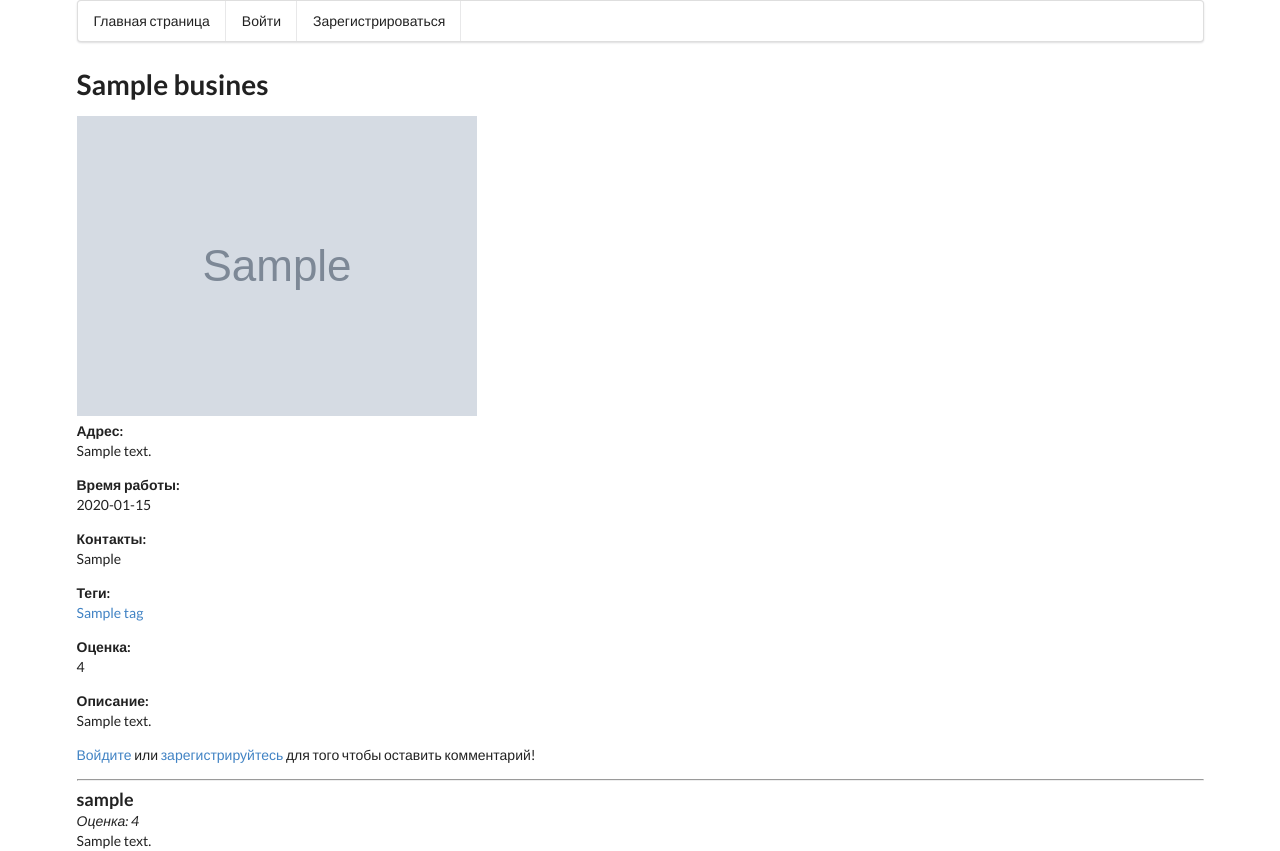
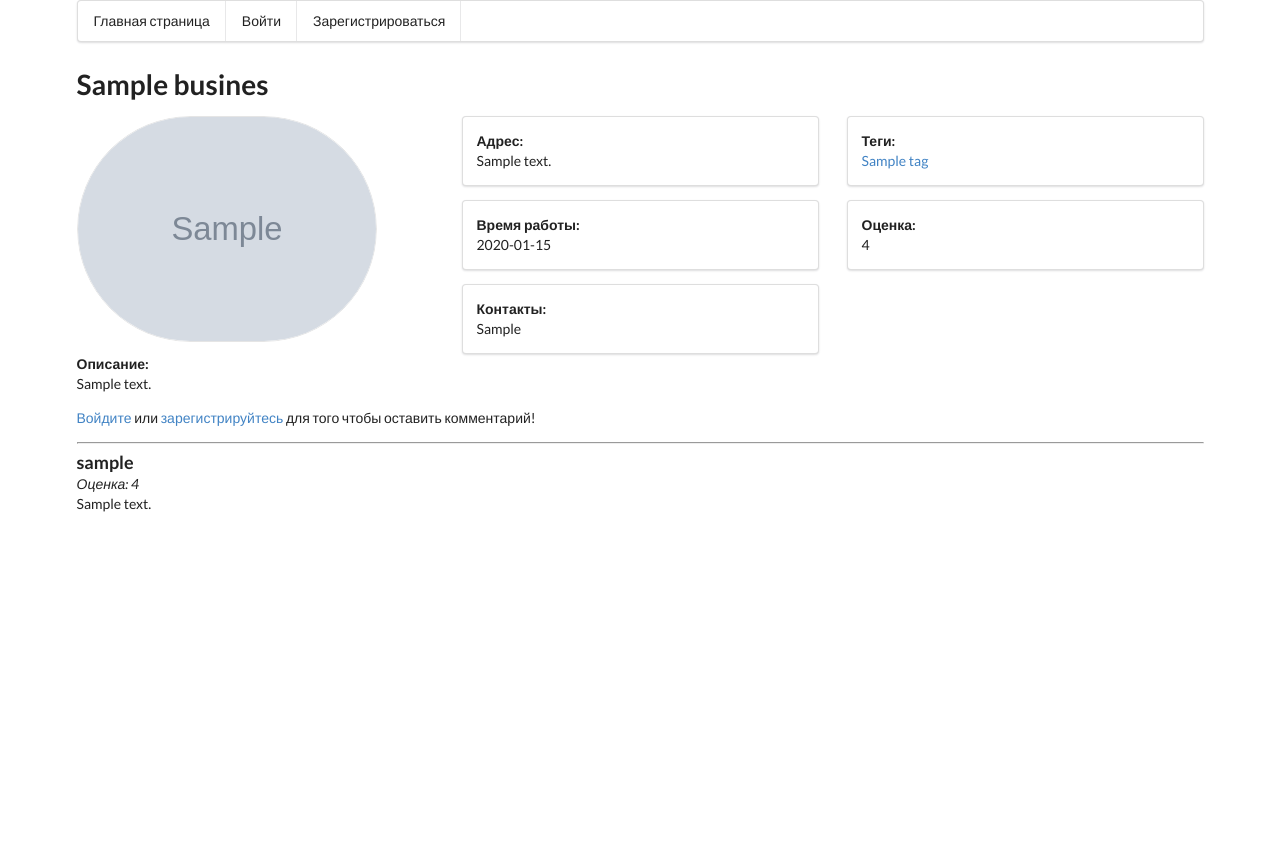
Before and after one commit to QwertygidQ/SpecialHelp, a Flask app: page /b/# in a window 1280 px wide. After the commit the page ends 512 px from the top, so only its background shows below. Run offline with Flask 2, Linux system fonts and the light colour scheme; tables that the repository leaves empty hold one stand-in row (values such as "Sample post"); grey boxes marked "Sample" are stand-in pictures; some libraries are stand-ins or nearby versions.

Commit message:
Started reworking the business template

```diff
--- a/app/templates/business.html
+++ b/app/templates/business.html
@@ -2,29 +2,46 @@
 
 {% block content %}
 <h1>{{ business.name }}</h1>
+
+<div class="ui three column grid">
+    <div class="ui column">
+        <div class="ui medium bordered circular image">
             <img src="{{ url_for('uploads', filename=business.image.filename) }}"/>
-<p>
+        </div>
+    </div>
+
+    <div class="ui column">
+        <div class="ui segment">
             <strong>Адрес:</strong><br>
             {{ business.address | nl2br }}
-</p>
-<p>
+        </div>
+
+        <div class="ui segment">
             <strong>Время работы:</strong><br>
             {{ business.time | nl2br }}
-</p>
-<p>
+        </div>
+
+        <div class="ui segment">
             <strong>Контакты:</strong><br>
             {{ business.contacts | nl2br }}
-</p>
-<p>
+        </div>
+    </div>
+
+    <div class="ui column">
+        <div class="ui segment">
             <strong>Теги:</strong><br>
             {% for tag in business.tags %}
                 <a href="{{ url_for('tag_list_page', tag_name=tag.name, page=1) }}">{{ tag.name }}</a>&nbsp;
             {% endfor %}
-</p>
-<p>
+        </div>
+
+        <div class="ui segment">
             <strong>Оценка:</strong><br>
             {{ business.rating }}
-</p>
+        </div>
+    </div>
+</div>
+
 <p>
     <strong>Описание:</strong><br>
     {{ business.desc | nl2br }}
--- a/app/templates/edit_profile.html
+++ b/app/templates/edit_profile.html
@@ -21,7 +21,7 @@
     </div>
 </form>
 
-<hr>
+<div class="ui divider"></div>
 
 <form class="ui two column grid form" method="post">
     {{ userform.hidden_tag() }}
@@ -63,7 +63,7 @@
     </div>
 </form>
 
-<hr>
+<div class="ui divider"></div>
 
 <form class="ui two column grid form" method="post">
     {{ profileform.hidden_tag() }}
```
Lines whose indentation alone changed are shown as unchanged.
